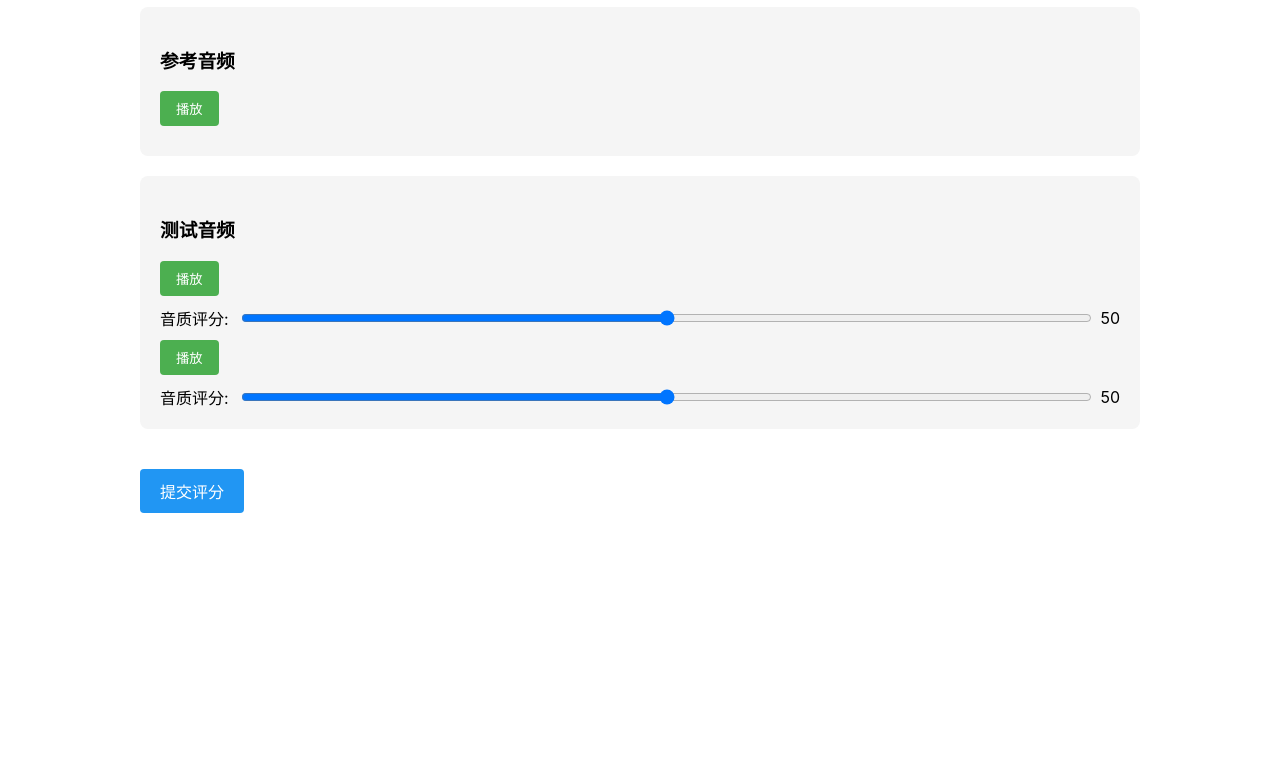
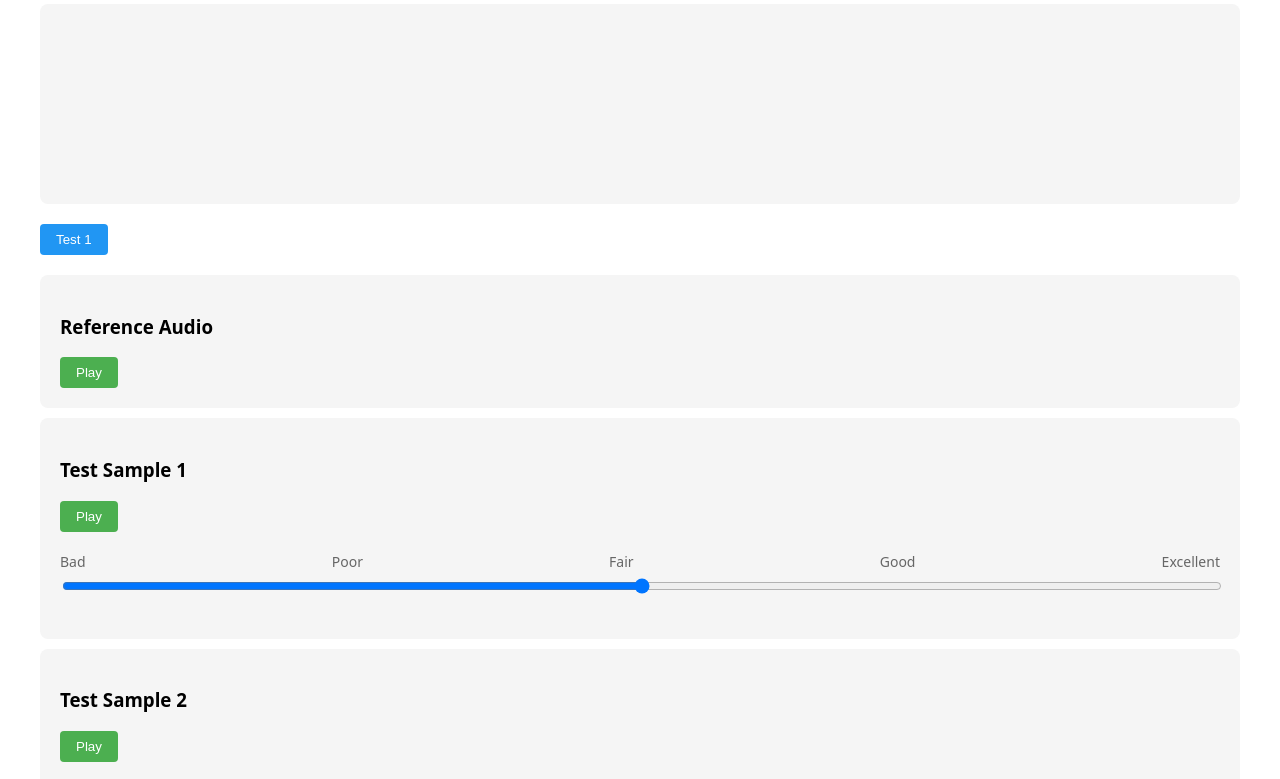
Before and after one commit to yujxx/test, a plain HTML site: page index.html in a window 1280 px wide. Shown: the part 102-881 px from the top of the page. Before the commit the page ends 800 px from the top, so only its background shows below. Drawn offline with Linux system fonts and the light colour scheme.

Commit message:
Update index.html

```diff
--- a/index.html
+++ b/index.html
@@ -3,26 +3,73 @@
 <head>
     <meta charset="UTF-8">
     <meta name="viewport" content="width=device-width, initial-scale=1.0">
-    <title>MUSHRA Audio Test</title>
+    <title>MUSHRA Audio Tests</title>
     <style>
         body {
-            font-family: -apple-system, BlinkMacSystemFont, "Segoe UI", Roboto, sans-serif;
-            max-width: 1000px;
+            font-family: system-ui, sans-serif;
+            max-width: 1200px;
             margin: 0 auto;
             padding: 20px;
         }
-        .test-section {
+
+        .page-nav {
+            display: flex;
+            gap: 10px;
+            margin: 20px 0;
+        }
+
+        .page-btn {
+            padding: 8px 16px;
+            background: #e0e0e0;
+            border: none;
+            border-radius: 4px;
+            cursor: pointer;
+        }
+
+        .page-btn.active {
+            background: #2196F3;
+            color: white;
+        }
+
+        .waveform {
+            height: 200px;
+            background: #f5f5f5;
+            margin: 20px 0;
+            border-radius: 8px;
+            position: relative;
+        }
+
+        .waveform-progress {
+            position: absolute;
+            left: 0;
+            top: 0;
+            height: 100%;
+            width: 0;
+            background: rgba(33, 150, 243, 0.1);
+            transition: width 0.1s linear;
+        }
+
+        .test-page {
+            display: none;
+        }
+
+        .test-page.active {
+            display: block;
+        }
+
+        .audio-section {
             background: #f5f5f5;
             padding: 20px;
             border-radius: 8px;
-            margin: 20px 0;
+            margin: 10px 0;
         }
-        .audio-group {
+
+        .audio-controls {
             display: flex;
             align-items: center;
             gap: 10px;
-            margin: 10px 0;
         }
+
         .play-btn {
             background: #4CAF50;
             color: white;
@@ -31,18 +78,24 @@
             border-radius: 4px;
             cursor: pointer;
         }
-        .play-btn:hover {
-            background: #45a049;
+
+        .rating-container {
+            position: relative;
+            padding: 20px 0;
         }
-        .slider-group {
-            display: grid;
-            grid-template-columns: auto 1fr auto;
-            align-items: center;
-            gap: 10px;
+
+        .rating-labels {
+            display: flex;
+            justify-content: space-between;
+            margin-bottom: 5px;
+            color: #666;
+            font-size: 14px;
         }
-        .slider {
+
+        .rating-slider {
             width: 100%;
         }
+
         .submit-btn {
             background: #2196F3;
             color: white;
@@ -53,68 +106,96 @@
             cursor: pointer;
             margin: 20px 0;
         }
-        .submit-btn:hover {
-            background: #1976D2;
-        }
-        .results {
-            white-space: pre;
-            background: #eee;
-            padding: 10px;
-            border-radius: 4px;
-            display: none;
-        }
     </style>
 </head>
 <body>
-    <h1>MUSHRA 音频评测</h1>
+    <h1>MUSHRA Audio Evaluation</h1>
 
-    <div class="test-section">
-        <h3>参考音频</h3>
-        <div class="audio-group">
-            <button class="play-btn" onclick="playAudio('reference')">播放</button>
-            <audio id="reference" src="YOUR_REFERENCE_AUDIO_URL"></audio>
-        </div>
+    <!-- Waveform Display -->
+    <div class="waveform">
+        <div id="waveform-progress" class="waveform-progress"></div>
+        <canvas id="waveform-canvas"></canvas>
     </div>
 
-    <div class="test-section">
-        <h3>测试音频</h3>
-        <div id="samples"></div>
-    </div>
+    <!-- Page Navigation -->
+    <div class="page-nav" id="page-nav"></div>
 
-    <button class="submit-btn" onclick="submitResults()">提交评分</button>
-    <pre id="results" class="results"></pre>
+    <!-- Test Pages Container -->
+    <div id="pages-container"></div>
+
+    <button class="submit-btn" onclick="submitResults()">Submit All Results</button>
 
     <script>
-        // 测试音频列表
-        const testSamples = [
-            { id: 'sample1', url: 'AUDIO_URL_1' },
-            { id: 'sample2', url: 'AUDIO_URL_2' },
-            // 添加更多测试音频...
+        // Test data structure
+        const testPages = [
+            {
+                id: 'page1',
+                reference: 'REF_AUDIO_URL_1',
+                samples: [
+                    {id: 'p1s1', url: 'SAMPLE_1_URL'},
+                    {id: 'p1s2', url: 'SAMPLE_2_URL'},
+                    {id: 'p1s3', url: 'SAMPLE_3_URL'},
+                    {id: 'p1s4', url: 'SAMPLE_4_URL'},
+                    {id: 'p1s5', url: 'SAMPLE_5_URL'}
+                ]
+            },
+            // Add more pages as needed
         ];
 
-        // 生成测试音频部分
-        const samplesContainer = document.getElementById('samples');
-        testSamples.forEach((sample, index) => {
-            const sampleHTML = `
-                <div>
-                    <div class="audio-group">
-                        <button class="play-btn" onclick="playAudio('${sample.id}')">播放</button>
-                        <audio id="${sample.id}" src="${sample.url}"></audio>
+        const ratingLabels = ['Bad', 'Poor', 'Fair', 'Good', 'Excellent'];
+
+        // Generate page navigation
+        const pageNav = document.getElementById('page-nav');
+        testPages.forEach((page, index) => {
+            const btn = document.createElement('button');
+            btn.className = 'page-btn' + (index === 0 ? ' active' : '');
+            btn.textContent = `Test ${index + 1}`;
+            btn.onclick = () => switchPage(index);
+            pageNav.appendChild(btn);
+        });
+
+        // Generate test pages
+        const pagesContainer = document.getElementById('pages-container');
+        testPages.forEach((page, pageIndex) => {
+            const pageHTML = `
+                <div id="${page.id}" class="test-page${pageIndex === 0 ? ' active' : ''}">
+                    <div class="audio-section">
+                        <h3>Reference Audio</h3>
+                        <div class="audio-controls">
+                            <button class="play-btn" onclick="playAudio('${page.id}-ref')">Play</button>
+                            <audio id="${page.id}-ref" src="${page.reference}"
+                                   onplay="updateWaveform(this)"
+                                   ontimeupdate="updateProgress(this)"></audio>
+                        </div>
                     </div>
-                    <div class="slider-group">
-                        <span>音质评分:</span>
-                        <input type="range" class="slider" id="score-${sample.id}"
-                               min="0" max="100" value="50"
-                               oninput="updateScore('${sample.id}')">
-                        <span id="value-${sample.id}">50</span>
-                    </div>
+
+                    ${page.samples.map((sample, index) => `
+                        <div class="audio-section">
+                            <h3>Test Sample ${index + 1}</h3>
+                            <div class="audio-controls">
+                                <button class="play-btn" onclick="playAudio('${sample.id}')">Play</button>
+                                <audio id="${sample.id}" src="${sample.url}"
+                                       onplay="updateWaveform(this)"
+                                       ontimeupdate="updateProgress(this)"></audio>
+                            </div>
+                            <div class="rating-container">
+                                <div class="rating-labels">
+                                    ${ratingLabels.map((label, i) =>
+                                        `<span>${label}</span>`).join('')}
+                                </div>
+                                <input type="range" class="rating-slider"
+                                       id="rating-${sample.id}"
+                                       min="0" max="100" step="1" value="50">
+                            </div>
+                        </div>
+                    `).join('')}
                 </div>
             `;
-            samplesContainer.insertAdjacentHTML('beforeend', sampleHTML);
+            pagesContainer.insertAdjacentHTML('beforeend', pageHTML);
         });
 
-        // 播放音频
         let currentAudio = null;
+
         function playAudio(id) {
             if (currentAudio) {
                 currentAudio.pause();
@@ -124,28 +205,64 @@
             currentAudio.play();
         }
 
-        // 更新分数显示
-        function updateScore(id) {
-            const slider = document.getElementById(`score-${id}`);
-            const value = document.getElementById(`value-${id}`);
-            value.textContent = slider.value;
+        function switchPage(pageIndex) {
+            // Stop any playing audio
+            if (currentAudio) {
+                currentAudio.pause();
+                currentAudio.currentTime = 0;
+            }
+
+            // Update page visibility
+            document.querySelectorAll('.test-page').forEach(page =>
+                page.classList.remove('active'));
+            document.querySelectorAll('.page-btn').forEach(btn =>
+                btn.classList.remove('active'));
+
+            document.getElementById(testPages[pageIndex].id).classList.add('active');
+            document.querySelectorAll('.page-btn')[pageIndex].classList.add('active');
         }
 
-        // 提交结果
+        // Simulated waveform drawing
+        const canvas = document.getElementById('waveform-canvas');
+        const ctx = canvas.getContext('2d');
+
+        function updateWaveform(audio) {
+            // Reset progress
+            document.getElementById('waveform-progress').style.width = '0%';
+
+            // Simple waveform visualization (you would replace this with actual audio analysis)
+            canvas.width = canvas.parentElement.clientWidth;
+            canvas.height = canvas.parentElement.clientHeight;
+
+            ctx.clearRect(0, 0, canvas.width, canvas.height);
+            ctx.beginPath();
+            ctx.strokeStyle = '#2196F3';
+
+            // Generate random waveform (replace with actual audio data)
+            ctx.moveTo(0, canvas.height/2);
+            for(let x = 0; x < canvas.width; x++) {
+                ctx.lineTo(x, (canvas.height/2) +
+                    Math.sin(x/30) * 30 * Math.random());
+            }
+            ctx.stroke();
+        }
+
+        function updateProgress(audio) {
+            const progress = (audio.currentTime / audio.duration) * 100;
+            document.getElementById('waveform-progress').style.width = `${progress}%`;
+        }
+
         function submitResults() {
             const results = {};
-            testSamples.forEach(sample => {
-                const score = document.getElementById(`score-${sample.id}`).value;
-                results[sample.id] = parseInt(score);
+            testPages.forEach(page => {
+                results[page.id] = {};
+                page.samples.forEach(sample => {
+                    const rating = document.getElementById(`rating-${sample.id}`).value;
+                    results[page.id][sample.id] = parseInt(rating);
+                });
             });
-
-            // 显示结果
-            const resultsElement = document.getElementById('results');
-            resultsElement.style.display = 'block';
-            resultsElement.textContent = JSON.stringify(results, null, 2);
-
-            // 这里可以添加将结果发送到服务器的代码
             console.log('Test results:', results);
+            // Here you would add code to save or send the results
         }
     </script>
 </body>
```
